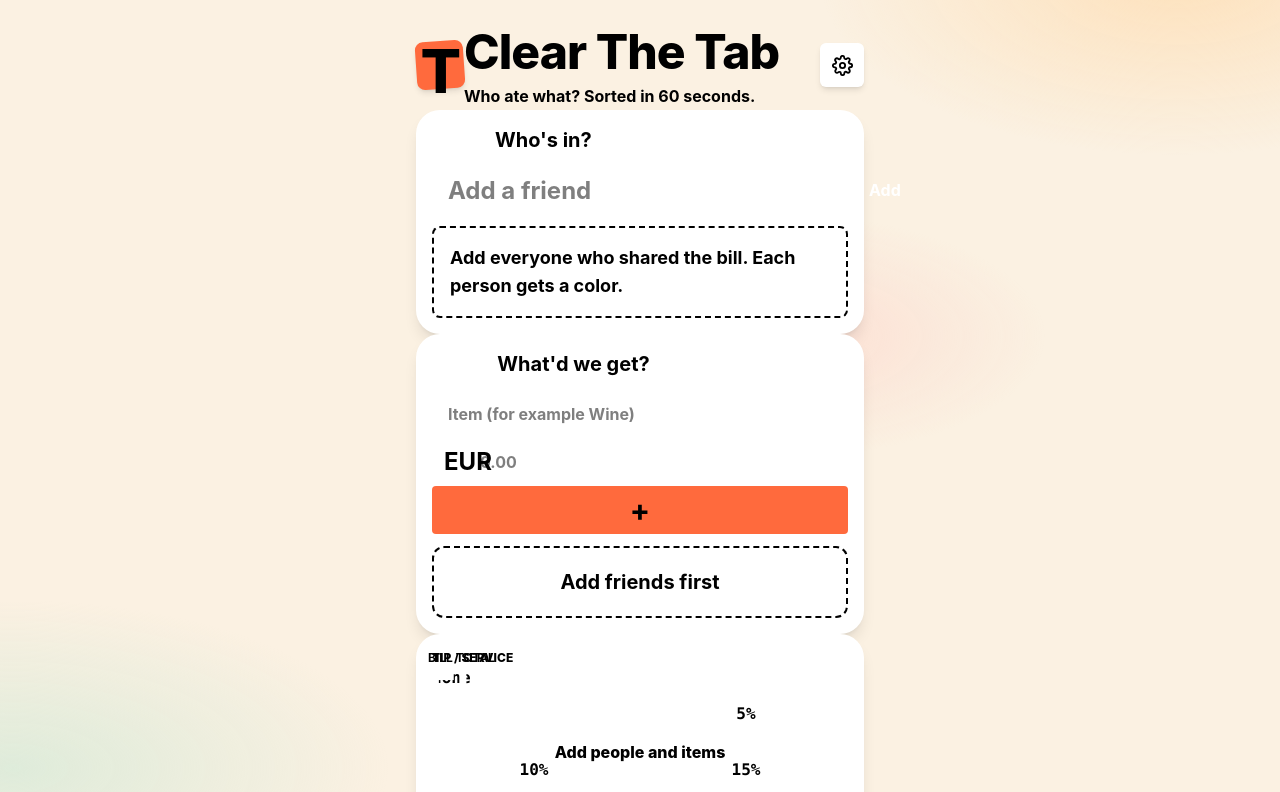
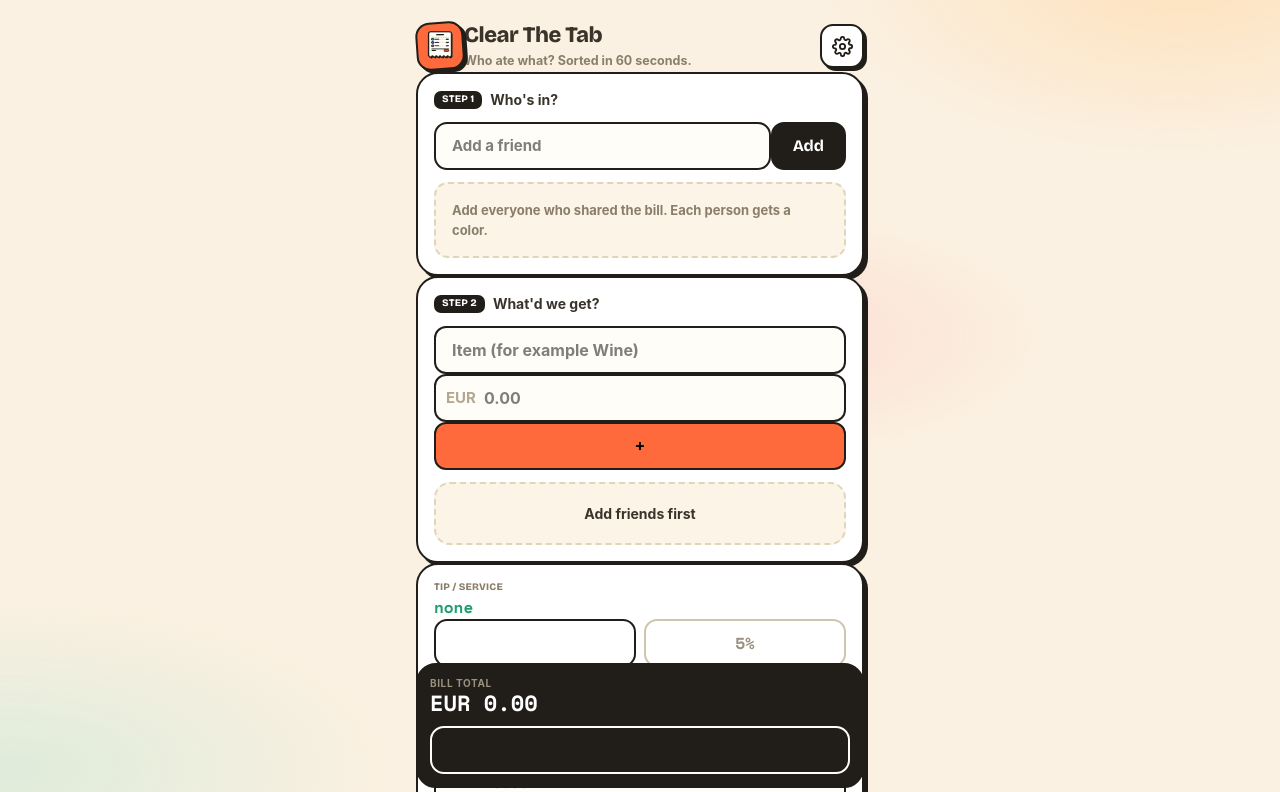
Before and after one commit to luisfferreiraDev/ClearTheTab, a SvelteKit app: page / in a window 1280 px wide. Shown: the top 792 px of the page. Built offline with nearby package versions, Linux system fonts and the light colour scheme.

Commit message:
feat: consolidate Tailwind CSS configuration into layout.css and remove tailwind.config.ts

```diff
--- a/src/lib/components/BillSplitter.svelte
+++ b/src/lib/components/BillSplitter.svelte
@@ -303,10 +303,7 @@
 	style="background-image: radial-gradient(40% 32% at 92% -3%, rgba(255, 217, 168, 0.65) 0%, transparent 70%), radial-gradient(42% 30% at 1% 96%, rgba(199, 231, 212, 0.55) 0%, transparent 70%), radial-gradient(31% 22% at 60% 42%, rgba(255, 199, 192, 0.45) 0%, transparent 70%)"
 ></div>
 
-<main
-	class="relative z-1 min-h-screen flex justify-center px-4 py-7 md:py-5 md:px-3"
-	style={`--accent:${currentAccent}`}
->
+<main class="relative z-1 min-h-screen flex justify-center px-4 py-7 md:py-5 md:px-3">
 	<div class="w-full max-w-md flex flex-col gap-sm">
 		<HeaderBar t={t()} accent={currentAccent} onSettings={() => (settingsOpen = true)} />
 		<PeopleSection
--- a/src/lib/components/bill-splitter/HeaderBar.svelte
+++ b/src/lib/components/bill-splitter/HeaderBar.svelte
@@ -10,12 +10,15 @@
 
 <div class="flex items-center gap-lg py-0.5 px-xs">
 	<div
-		class="w-12 h-12 rounded-lg border-thick border-primary shadow-md grid place-items-center shrink-0"
-		style={`background:${accent};transform:rotate(-4deg)`}
+		class="w-12 h-12 rounded-lg border-thick border-primary shadow-md grid place-items-center shrink-0 bg-accent"
+		style={`transform:rotate(-4deg)`}
 	>
-		<span class="font-bricolage font-extrabold text-6xl text-primary" style="transform:rotate(4deg)"
-			>T</span
-		>
+		<img
+			src="/favicon/favicon-64.png"
+			alt="Clear The Tab"
+			class="w-10 h-10"
+			style="transform:rotate(4deg)"
+		/>
 	</div>
 	<div class="min-w-0 flex-1">
 		<h1
--- a/src/routes/layout.css
+++ b/src/routes/layout.css
@@ -1,4 +1,66 @@
 @import 'tailwindcss';
+
+@theme {
+	/* Colors */
+	--color-primary: #211e1a;
+	--color-primary-light: #3a332a;
+	--color-surface-light: #fffdf8;
+	--color-surface-lighter: #fffdf7;
+	--color-surface-bg: #fbf1e2;
+	--color-muted: #8a7e6a;
+	--color-muted-light: #9a917f;
+	--color-muted-lighter: #b3a892;
+	--color-border-light: #cfc4ae;
+	--color-border-lighter: #e0d4bd;
+	--color-empty-bg: #fbf4e7;
+	--color-success: #1e9e6a;
+	--color-accent: #ff6a3d;
+	--color-accent-orange: #ff6a3d;
+
+	/* Font families */
+	--font-bricolage: 'Bricolage Grotesque', system-ui;
+	--font-mono: 'Space Mono', monospace;
+
+	/* Font sizes */
+	--text-xs: 10px;
+	--text-sm: 11px;
+	--text-base: 12px;
+	--text-md: 12.5px;
+	--text-lg: 13px;
+	--text-xl: 14px;
+	--text-2xl: 15px;
+	--text-3xl: 16px;
+	--text-4xl: 19px;
+	--text-5xl: 22px;
+	--text-6xl: 24px;
+
+	/* Border radius */
+	--radius-xs: 7px;
+	--radius-sm: 12px;
+	--radius-md: 13px;
+	--radius-lg: 14px;
+	--radius-xl: 16px;
+	--radius-2xl: 20px;
+	--radius-3xl: 22px;
+	--radius-full: 999px;
+
+	/* Box shadows */
+	--shadow-sm: 2px 2px 0 #211e1a;
+	--shadow-md: 3px 3px 0 #211e1a;
+	--shadow-lg: 4px 4px 0 #211e1a;
+	--shadow-xl: 5px 5px 0 #211e1a;
+	--shadow-none: none;
+
+	/* Border widths */
+	--border-width-thick: 2.5px;
+
+	/* Letter spacing */
+	--tracking-xs: 0.02em;
+	--tracking-sm: 0.04em;
+	--tracking-md: 0.06em;
+	--tracking-lg: 0.09em;
+	--tracking-xl: 0.14em;
+}
 
 @layer base {
 	body {
--- a/tailwind.config.ts
+++ /dev/null
@@ -1,83 +0,0 @@
-import type { Config } from 'tailwindcss';
-
-export default {
-	content: ['./src/**/*.{html,js,svelte,ts}'],
-	theme: {
-		extend: {
-			colors: {
-				primary: '#211e1a',
-				'primary-light': '#3a332a',
-				'surface-light': '#fffdf8',
-				'surface-lighter': '#fffdf7',
-				'surface-bg': '#fbf1e2',
-				muted: '#8a7e6a',
-				'muted-light': '#9a917f',
-				'muted-lighter': '#b3a892',
-				'border-light': '#cfc4ae',
-				'border-lighter': '#e0d4bd',
-				'empty-bg': '#fbf4e7',
-				success: '#1e9e6a',
-				'accent-orange': '#ff6a3d'
-			},
-			fontFamily: {
-				bricolage: ["'Bricolage Grotesque'", 'system-ui'],
-				mono: ["'Space Mono'", 'monospace']
-			},
-			fontSize: {
-				xs: '10px',
-				sm: '11px',
-				base: '12px',
-				md: '12.5px',
-				lg: '13px',
-				xl: '14px',
-				'2xl': '15px',
-				'3xl': '16px',
-				'4xl': '19px',
-				'5xl': '22px',
-				'6xl': '24px'
-			},
-			borderRadius: {
-				xs: '7px',
-				sm: '12px',
-				md: '13px',
-				lg: '14px',
-				xl: '16px',
-				'2xl': '20px',
-				'3xl': '22px',
-				full: '999px'
-			},
-			boxShadow: {
-				sm: '2px 2px 0 #211e1a',
-				md: '3px 3px 0 #211e1a',
-				lg: '4px 4px 0 #211e1a',
-				xl: '5px 5px 0 #211e1a',
-				none: 'none'
-			},
-			borderWidth: {
-				thick: '2.5px'
-			},
-			spacing: {
-				'0.5': '2px',
-				xs: '4px',
-				sm: '8px',
-				md: '9px',
-				lg: '12px',
-				xl: '14px',
-				'2xl': '15px',
-				'3xl': '16px',
-				'4xl': '17px',
-				'5xl': '18px',
-				'6xl': '20px',
-				'7xl': '26px'
-			},
-			letterSpacing: {
-				xs: '0.02em',
-				sm: '0.04em',
-				md: '0.06em',
-				lg: '0.09em',
-				xl: '0.14em'
-			}
-		}
-	},
-	plugins: []
-} satisfies Config;
```
